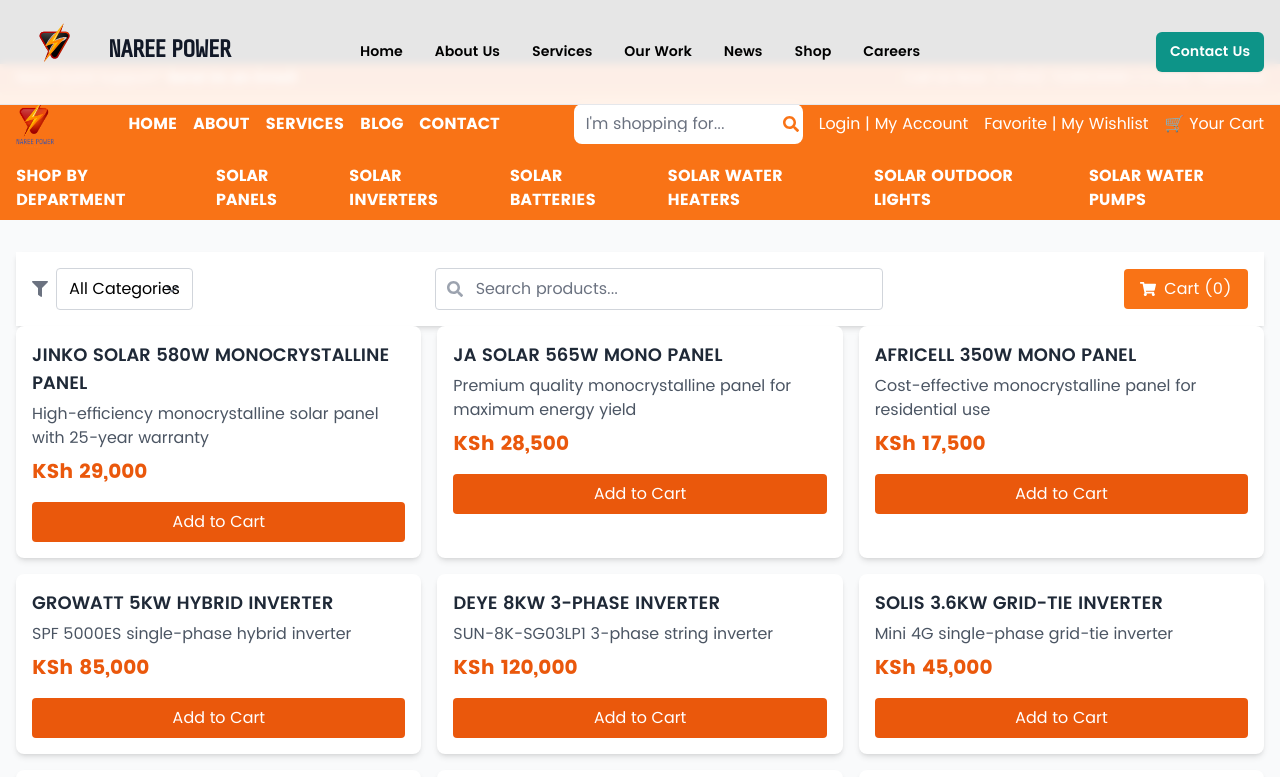
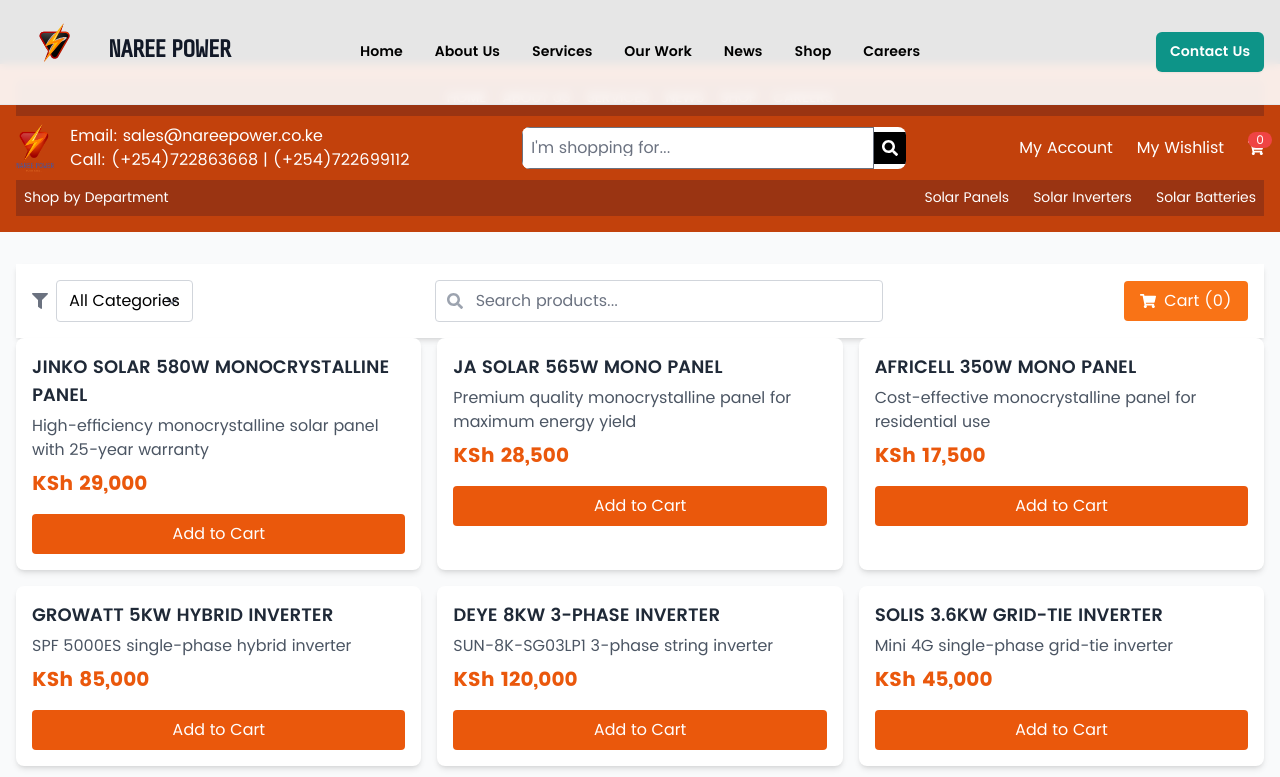
Before and after one commit to Kkiget/Naree-Power-Solutions, a Next.js app: page /shop in a window 1280 px wide. Shown: the top 777 px of the page. Built offline with nearby package versions, Linux system fonts and the light colour scheme; grey boxes are pictures that could not be loaded.

Commit message:
Update ShopNavigation to match new navbar layout with dropdown menus

```diff
--- a/src/components/ShopNavigation.tsx
+++ b/src/components/ShopNavigation.tsx
@@ -2,33 +2,31 @@
 
 import Link from 'next/link';
 import Image from 'next/image';
-import { FaSearch } from 'react-icons/fa';
+import { FaSearch, FaShoppingCart } from 'react-icons/fa';
+import { useState } from 'react';
 
 export default function ShopNavigation() {
+  const [isMenuOpen, setIsMenuOpen] = useState(false);
+
   return (
-    <>
-      {/* Support Bar */}
-      <div className="bg-orange-600 text-white py-1 px-4">
-        <div className="container mx-auto flex justify-between items-center text-sm">
-          <span>
-            Need Quick Support?{' '}
-            <a href="mailto:sales@solarshop.co.ke" className="font-bold hover:underline">
-              Send Us an Email
-            </a>
-          </span>
-          <span>
-            Call Us Now: (+254) 722863668 | (+254) 722699112
-          </span>
+    <nav className="bg-orange-700 text-white p-4">
+      {/* Top Navigation Links */}
+      <div className="bg-orange-800 text-sm text-center p-2">
+        <div className="container mx-auto">
+          <div className="flex justify-center gap-4">
+            <Link href="/" className="hover:underline">HOME</Link>
+            <Link href="/about" className="hover:underline">ABOUT US</Link>
+            <Link href="/services" className="hover:underline">SERVICES</Link>
+            <Link href="/news" className="hover:underline">NEWS</Link>
+            <Link href="/shop" className="hover:underline">SHOP</Link>
+            <Link href="/careers" className="hover:underline">CAREERS</Link>
+          </div>
         </div>
       </div>
 
-      {/* Main Navigation */}
-      <div className="bg-orange-500">
-        <div className="container mx-auto">
-          {/* Top Navigation */}
-          <div className="flex justify-between items-center px-4 py-2">
-            {/* Left Section - Logo */}
-            <div className="flex items-center">
+      <div className="container mx-auto flex justify-between items-center mt-2">
+        {/* Logo and Contact Info */}
+        <div className="flex items-center gap-4">
           <Image
             src="/images/NAREE POWER 3B.png"
             alt="Naree Power Logo"
@@ -36,87 +34,80 @@
             height={200}
             className="h-12 w-auto"
           />
+          <div>
+            <p>Email: sales@nareepower.co.ke</p>
+            <p>Call: (+254)722863668 | (+254)722699112</p>
+          </div>
         </div>
 
-            {/* Center Section - Main Navigation */}
-            <div className="hidden md:flex items-center gap-4">
-              <Link href="/" className="text-white font-bold hover:text-white/80 transition-colors">
-                HOME
-              </Link>
-              <Link href="/about" className="text-white font-bold hover:text-white/80 transition-colors">
-                ABOUT
-              </Link>
-              <Link href="/services" className="text-white font-bold hover:text-white/80 transition-colors">
-                SERVICES
-              </Link>
-              <Link href="/blog" className="text-white font-bold hover:text-white/80 transition-colors">
-                BLOG
-              </Link>
-              <Link href="/contact" className="text-white font-bold hover:text-white/80 transition-colors">
-                CONTACT
-              </Link>
-            </div>
-
-            {/* Right Section - Search and Cart */}
-            <div className="flex items-center gap-4">
         {/* Search Bar */}
-              <div className="flex items-center bg-white rounded-lg p-1">
+        <div className="flex items-center bg-white rounded-lg overflow-hidden w-96">
           <input
             type="text"
             placeholder="I'm shopping for..."
-                  className="border-none px-2 py-1 outline-none"
+            className="p-2 text-black flex-1 focus:outline-none"
           />
-                <button className="text-orange-500">
+          <button className="bg-black p-2">
             <FaSearch />
           </button>
         </div>
 
-              {/* Cart Section */}
-              <div className="flex items-center gap-4">
-                <Link href="/login" className="text-white hover:text-white/80 transition-colors">
-                  Login | My Account
-                </Link>
-                <Link href="/wishlist" className="text-white hover:text-white/80 transition-colors">
-                  Favorite | My Wishlist
-                </Link>
-                <Link href="/cart" className="text-white hover:text-white/80 transition-colors">
-                  🛒 Your Cart
-                </Link>
+        {/* User Actions */}
+        <div className="flex items-center gap-6">
+          <Link href="/login" className="hover:underline">My Account</Link>
+          <Link href="/wishlist" className="hover:underline">My Wishlist</Link>
+          <div className="relative">
+            <FaShoppingCart />
+            <span className="absolute -top-2 -right-2 bg-red-500 text-white text-xs rounded-full px-2">0</span>
           </div>
         </div>
       </div>
 
-          {/* Shop Navigation */}
-          <div className="flex justify-between items-center px-4 py-2">
-            {/* Left Section - Shop Menu */}
-            <div className="flex items-center">
-              <div className="hidden md:flex items-center gap-4">
-                <Link href="/shop" className="text-white font-bold hover:text-white/80 transition-colors">
-                  SHOP BY DEPARTMENT
-                </Link>
-                <Link href="/solar-panels" className="text-white font-bold hover:text-white/80 transition-colors">
-                  SOLAR PANELS
-                </Link>
-                <Link href="/solar-inverters" className="text-white font-bold hover:text-white/80 transition-colors">
-                  SOLAR INVERTERS
-                </Link>
-                <Link href="/solar-batteries" className="text-white font-bold hover:text-white/80 transition-colors">
-                  SOLAR BATTERIES
-                </Link>
-                <Link href="/solar-water-heaters" className="text-white font-bold hover:text-white/80 transition-colors">
-                  SOLAR WATER HEATERS
-                </Link>
-                <Link href="/solar-outdoor-lights" className="text-white font-bold hover:text-white/80 transition-colors">
-                  SOLAR OUTDOOR LIGHTS
-                </Link>
-                <Link href="/solar-water-pumps" className="text-white font-bold hover:text-white/80 transition-colors">
-                  SOLAR WATER PUMPS
-                </Link>
+      {/* Navigation Links with Dropdowns */}
+      <div className="bg-orange-800 p-2 mt-2 flex justify-between items-center text-sm">
+        <button
+          className="flex items-center gap-2"
+          onClick={() => setIsMenuOpen(!isMenuOpen)}
+        >
+          <span>Shop by Department</span>
+        </button>
+        {isMenuOpen && (
+          <div className="absolute bg-orange-800 shadow-lg p-4 rounded mt-2">
+            <Link href="/solar-panels" className="block py-1 hover:underline">Solar Panels</Link>
+            <Link href="/solar-inverters" className="block py-1 hover:underline">Solar Inverters</Link>
+            <Link href="/solar-batteries" className="block py-1 hover:underline">Solar Batteries</Link>
+            <Link href="/solar-water-heaters" className="block py-1 hover:underline">Solar Water Heaters</Link>
+            <Link href="/solar-outdoor-lights" className="block py-1 hover:underline">Solar Outdoor Lights</Link>
+            <Link href="/solar-water-pumps" className="block py-1 hover:underline">Solar Water Pumps</Link>
+          </div>
+        )}
+
+        <div className="flex gap-6">
+          <div className="relative group">
+            <Link href="/solar-panels" className="hover:underline">Solar Panels</Link>
+            <div className="absolute hidden group-hover:block bg-orange-800 shadow-lg p-2 rounded mt-2">
+              <Link href="/solar-panels/residential" className="block py-1 hover:underline">Residential</Link>
+              <Link href="/solar-panels/commercial" className="block py-1 hover:underline">Commercial</Link>
+            </div>
+          </div>
+
+          <div className="relative group">
+            <Link href="/solar-inverters" className="hover:underline">Solar Inverters</Link>
+            <div className="absolute hidden group-hover:block bg-orange-800 shadow-lg p-2 rounded mt-2">
+              <Link href="/solar-inverters/hybrid" className="block py-1 hover:underline">Hybrid</Link>
+              <Link href="/solar-inverters/off-grid" className="block py-1 hover:underline">Off-grid</Link>
+            </div>
+          </div>
+
+          <div className="relative group">
+            <Link href="/solar-batteries" className="hover:underline">Solar Batteries</Link>
+            <div className="absolute hidden group-hover:block bg-orange-800 shadow-lg p-2 rounded mt-2">
+              <Link href="/solar-batteries/lithium" className="block py-1 hover:underline">Lithium</Link>
+              <Link href="/solar-batteries/lead-acid" className="block py-1 hover:underline">Lead Acid</Link>
             </div>
           </div>
         </div>
       </div>
-      </div>
-    </>
+    </nav>
   );
 }
```
Lines whose indentation alone changed are shown as unchanged.
